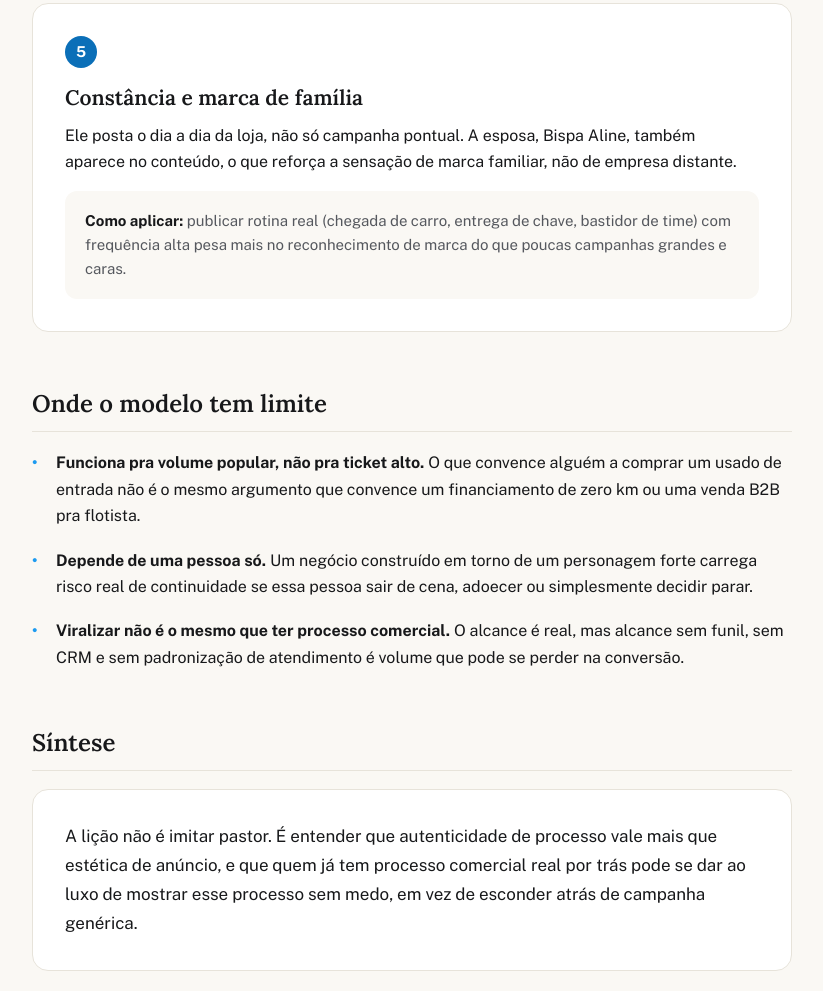
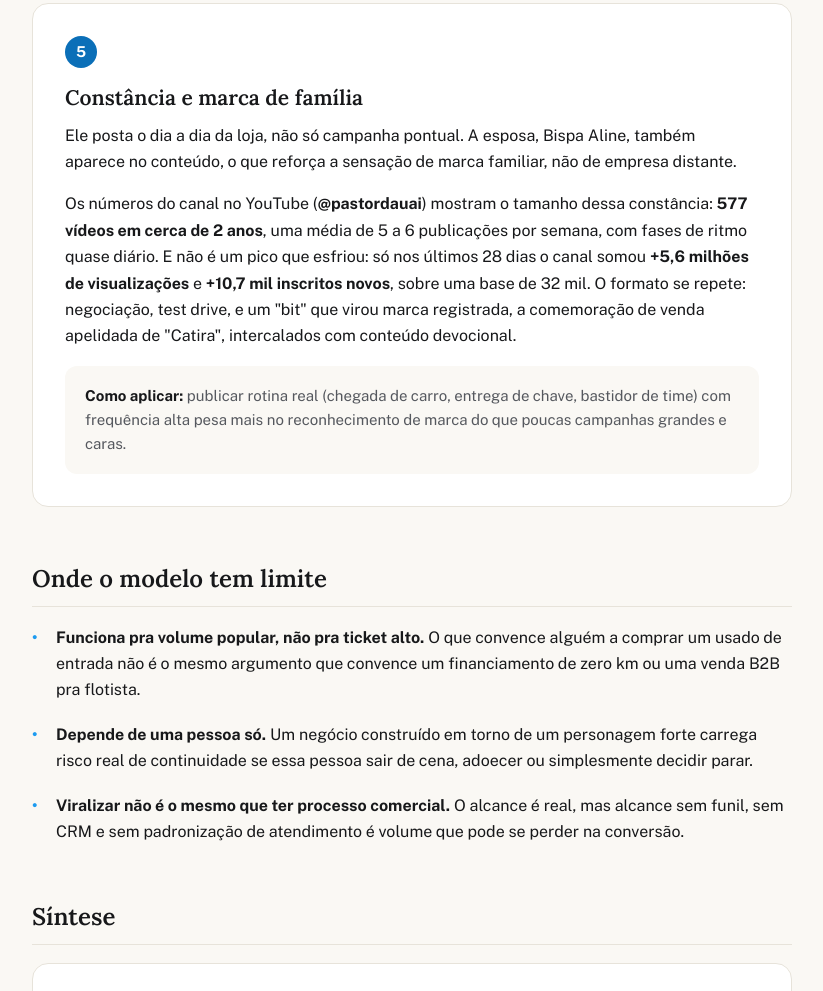
Before and after one commit to gridlabs002/centraldemateriais, a website: page pastor-uai.html in a window 1280 px wide. Shown: the part 2596-3587 px from the top of the page, without its empty margins (228-1051 px from the left). Drawn offline with nearby package versions, Linux system fonts and the light colour scheme.

Commit message:
Atualiza título do material e enriquece técnica de constância com dados reais
Corrige "vendedor de concessionária" para refletir que ele é pastor a frente
da loja. Adiciona números do canal do YouTube (@pastordauai) na técnica de
constância.

```diff
--- a/pastor-uai.html
+++ b/pastor-uai.html
@@ -272,6 +272,13 @@
     <p>Ele posta o dia a dia da loja, não só campanha pontual. A esposa, Bispa Aline,
     também aparece no conteúdo, o que reforça a sensação de marca familiar, não de empresa
     distante.</p>
+    <p>Os números do canal no YouTube (<b>@pastordauai</b>) mostram o tamanho dessa
+    constância: <b>577 vídeos em cerca de 2 anos</b>, uma média de 5 a 6 publicações por
+    semana, com fases de ritmo quase diário. E não é um pico que esfriou: só nos últimos
+    28 dias o canal somou <b>+5,6 milhões de visualizações</b> e <b>+10,7 mil inscritos
+    novos</b>, sobre uma base de 32 mil. O formato se repete: negociação, test drive, e um
+    "bit" que virou marca registrada, a comemoração de venda apelidada de "Catira",
+    intercalados com conteúdo devocional.</p>
     <div class="aplicar"><b>Como aplicar:</b> publicar rotina real (chegada de carro,
     entrega de chave, bastidor de time) com frequência alta pesa mais no reconhecimento de
     marca do que poucas campanhas grandes e caras.</div>
```
Also changed, not shown: index.html (+3 -3 lines).
